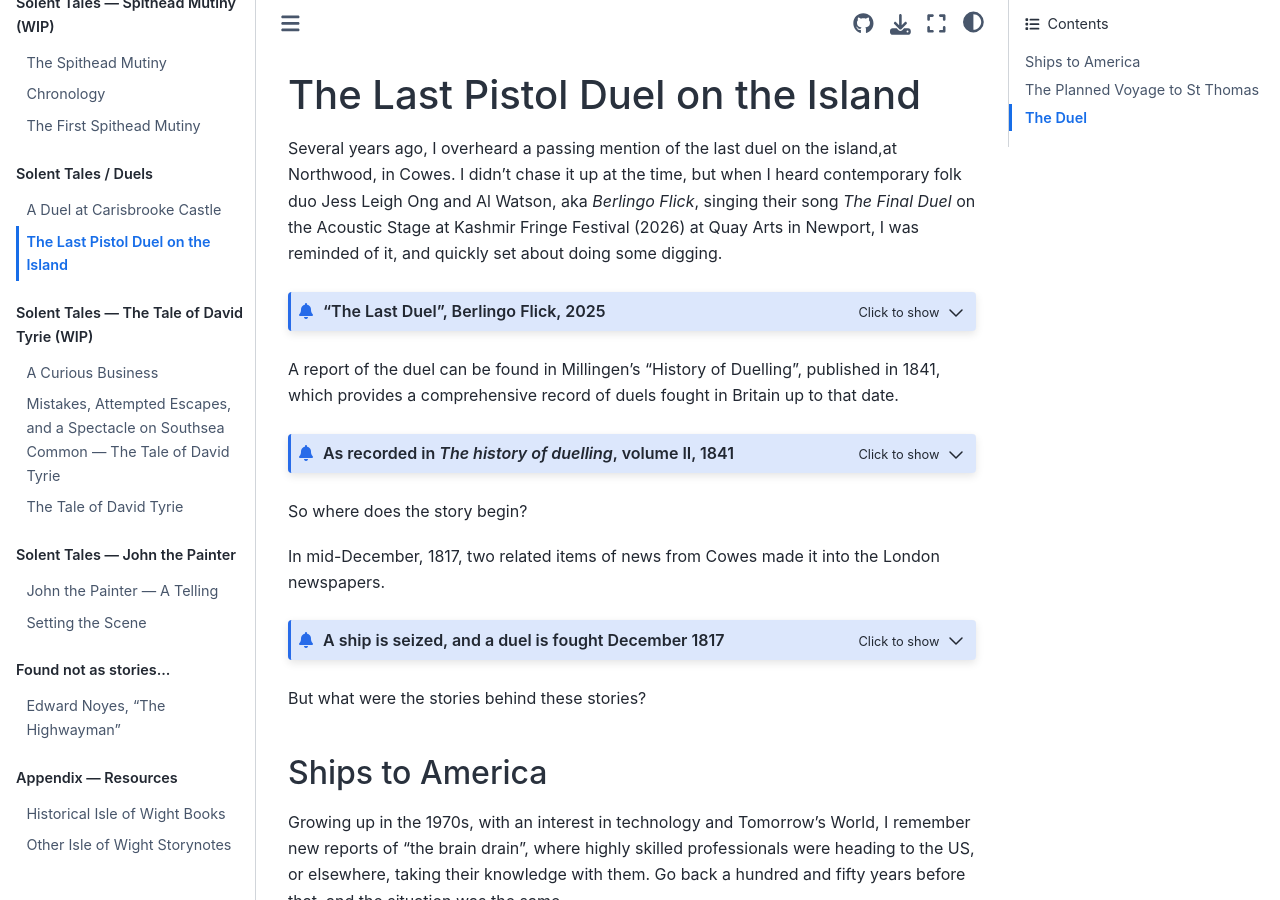
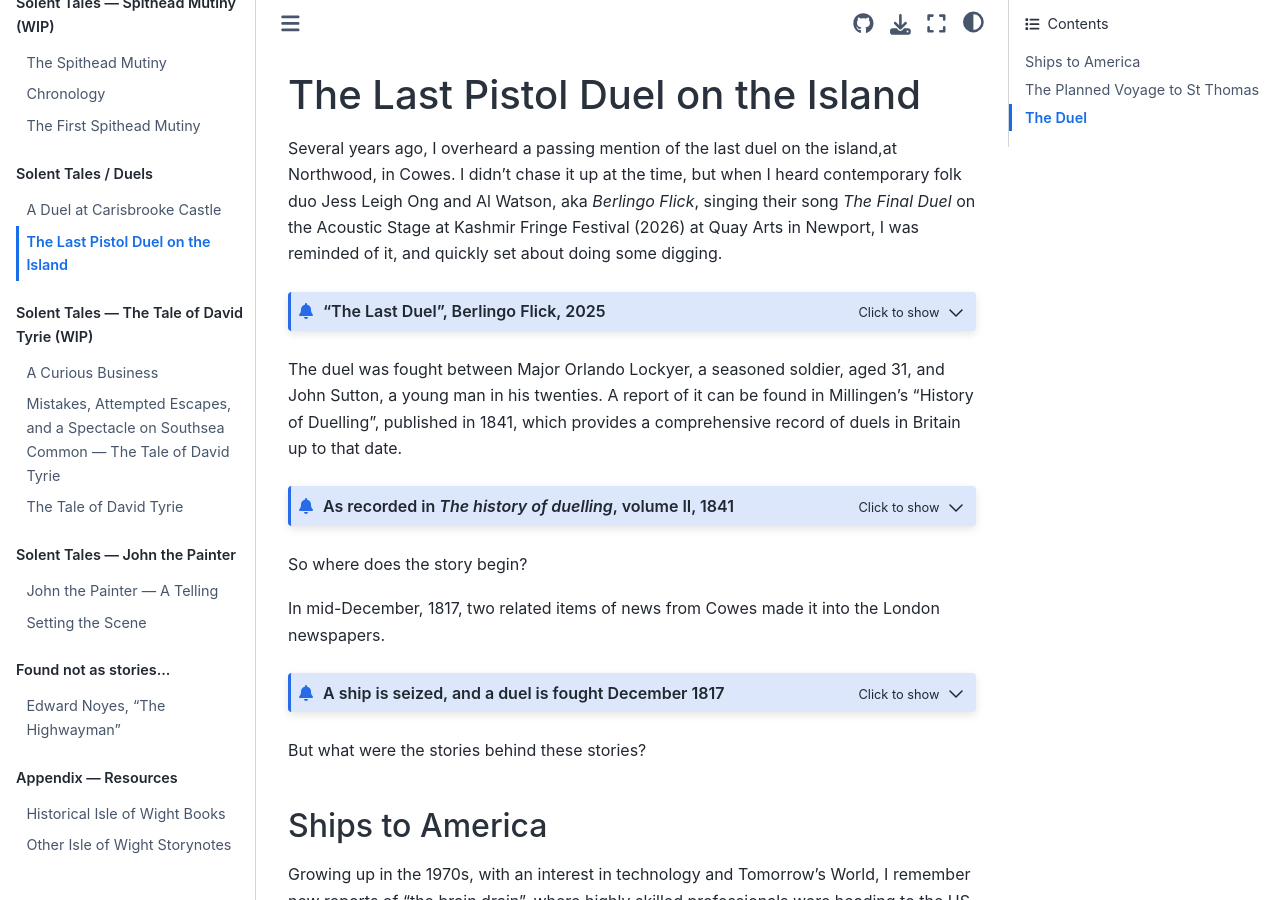
Before and after one commit to psychemedia/island-storynotes, a Jupyter Book: the page built from last_duel_iw.md, in a window 1280 px wide and 900 px high. Built offline with Jupyter Book 1.0.4 settings and Sphinx 7.4.7 and the Sphinx Book theme 1.1.4, drawn with Linux system fonts in a browser that asks for light colours; some of the changed text lies outside the part shown.

Commit message:
Update last_duel_iw.md

````diff
--- a/last_duel_iw.md
+++ b/last_duel_iw.md
@@ -53,13 +53,12 @@ Jess - "That's most of the lyrics, certainly the factual ones, the ship and wher
 Lockyer buried in St Mary's Cowes graveyard. West wall?
 ```
 
-A report of the duel can be found in Millingen's "History of Duelling", published in 1841, which provides a comprehensive record of duels fought in Britain up to that date.
+The duel was fought between Major Orlando Lockyer, a seasoned soldier, aged 31, and John Sutton, a young man in his twenties. A report of it can be found in Millingen's "History of Duelling", published in 1841, which provides a comprehensive record of duels in Britain up to that date.
 
 ```{admonition} As recorded in *The history of duelling*, volume II, 1841
 :class: dropdown
 
 John Gideon Millingen, *The history of duelling*, volume 2, 1841, [pp222-3](https://archive.org/details/the-history-of-duelling-v-2-images/page/222/mode/2up).
-
 
 BETWEEN MAJOR LOCKYER AND MR. SUTTON COCHRANE. Cowes, December 12, 1817.
 
@@ -834,3 +833,6 @@ In *Morning Herald (London)*, [Monday 18 October 1819](https://britishnewspapera
 By the Tarantula, which arrived at Plymouth on Tuesday, from St. Domingo, we learn that out of 28 officers who left this country to join the standard of the South Americans under M'Gregor, and who escaped with him to the West Indies after defeat, 20 fell victims to the climate. Amongst these was Major Orlando Lockyer, a native of Plymouth.
 
 ```
+
+
+NOTES: Major Orlando Lockyer, [biography](https://seppingsfamilyhistory.com/2018/07/08/the-age-of-sail-milligen-seppings-and-lockyer-military-men-england-pt-1/).
````
Also changed, not shown: other parts of last_duel_iw.md (+1 -1 lines).
